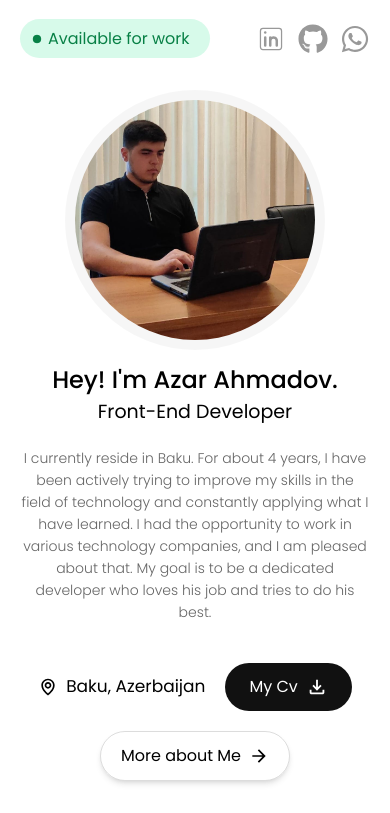
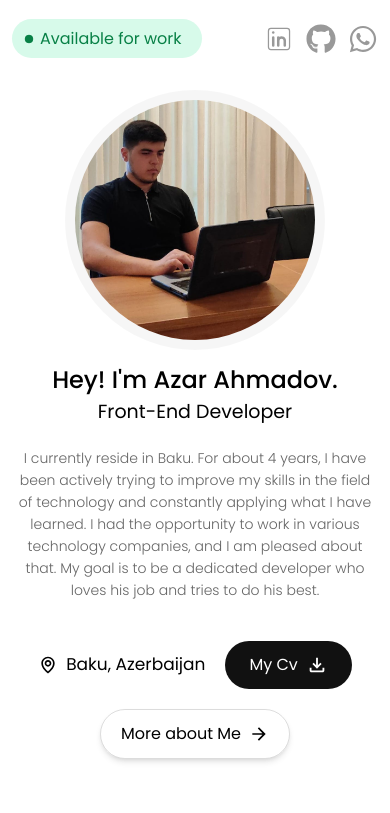
Before and after one commit to AzarAhmadov/Dev-Portfolio, a Next.js app: page / in a window 390 px wide. Shown: the top 813 px of the page. Built offline with nearby package versions, Linux system fonts and the light colour scheme.

Commit message:
Update page.tsx

```diff
--- a/src/app/page.tsx
+++ b/src/app/page.tsx
@@ -8,7 +8,7 @@ import React from 'react'
 const page = () => {
   return (
     <>
-      <div className='container px-5'>
+      <div className='container px-3 md:px-5'>
         <Header />
         <main>
           <Hero />
```
